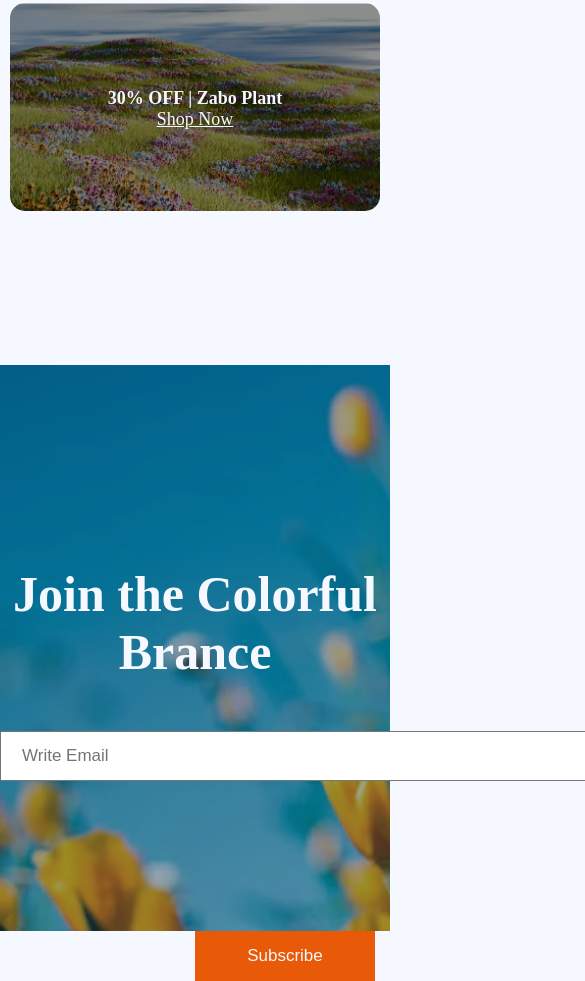
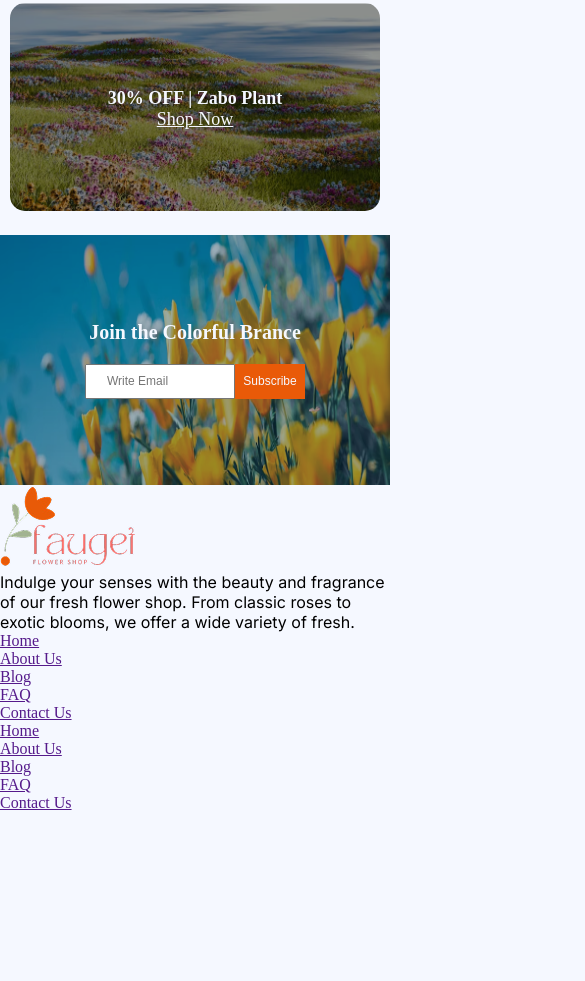
Before and after one commit to shammikabir/Flower_Shop, a plain HTML site: page index.html in a window 390 px wide. Shown: the part 3464-4445 px from the top of the page, 585 px wide, since content can reach past the window. After the commit the page ends 4276 px from the top, so only its background shows below. Drawn offline with Linux system fonts and the light colour scheme.

Commit message:
Colorful branch section added

```diff
--- a/index.html
+++ b/index.html
@@ -152,18 +152,54 @@
   </div>
  </div>
 </section>
+
+
 <!-- colorful branch section -->
  <section class="colorful-brance">
-  <div>
-      <h1>Join the Colorful Brance</h1>
-      <div class="subscribe-box">
-        <input type="text" placeholder="Write Email">
-        <button type="submit" class="subscribe-button">Subscribe</button>
-      </div>
+  <div class="brance-text">
+    <img src="./assets/news-letter-bg.png" alt="">
+     <div class="brance-details">
+       <h1>Join the Colorful Brance</h1>
+         <div class="subscribe-box">
+            <input type="text" placeholder="Write Email">
+            <button type="submit" class="subscribe-button">Subscribe</button>
+        </div>
+     </div>
   </div>
  </section>
+
+
  <!-- footer section -->
- <footer>
+ <footer class="footer-section">
+  <div class="grid-display">
+    <div>
+      <img src="./assets/logo.png" alt="">
+      <p class="inter-font">Indulge your senses with the beauty and fragrance of our fresh flower shop. From classic roses to exotic blooms, we offer a wide variety of fresh.</p>
+    </div>
+
+    <div class="features">
+      <div>
+        <ul>
+          <li><a href="">Home</a></li>
+          <li><a href="">About Us</a></li>
+          <li><a href="">Blog</a></li>
+           <li><a href="">FAQ</a></li>
+          <li><a href="">Contact Us</a></li>
+        </ul>
+      </div>
+       <div>
+        <ul>
+          <li><a href="">Home</a></li>
+          <li><a href="">About Us</a></li>
+          <li><a href="">Blog</a></li>
+           <li><a href="">FAQ</a></li>
+          <li><a href="">Contact Us</a></li>
+        </ul>
+      </div>
+
+    </div>
+
+  </div>
 
  </footer>
 </body>
--- a/style.css
+++ b/style.css
@@ -260,29 +260,40 @@ heading section */
   font-size: 32px;
 }
 /* colorful-brance section */
-.colorful-brance{
-  background-image: url(./assets/news-letter-bg.png);
-  background-repeat: no-repeat;
-  background-size: cover;
-  margin-top: 150px;
+.colorful-brance {
+  position: relative;
 
+
+}
+.colorful-brance img{
+  width: 100%;
+  display: block;
+  height: 100%;
+}
+
+.brance-text{
+  position: relative;
 }
 .colorful-brance h1{
   color: #F5F8FF;
   text-align: center;
-  padding-top: 200px;
-  padding-bottom: 50px;
   font-size: 50px;
+  margin-bottom: 20px;
 }
-.subscribe-box{
+.brance-details{
+
+  position: absolute;
+  top: 50%;
+  left: 50%;
+  transform: translate(-50%, -50%);
   text-align: center;
-  position: relative;
+  width: 100%;
+  padding: 0 20px;
+}
 
-}
 .subscribe-box input{
   width: 700px;
   height: 50px;
-  margin-bottom: 150px;
   padding-left: 20px;
   font-size: 17px;
 }
@@ -290,10 +301,11 @@ heading section */
   position: absolute;
    width: 180px;
   height: 50px;
-  border: none;
+  border-style: none;
   background-color: #E95A08;
   color: #F5F8FF;
   font-size: 17px;
+
 
 
 }
@@ -411,4 +423,30 @@ heading section */
   margin-right: 10px;
 }
 
+/* colorful brance section */
+
+ .colorful-brance h1 {
+  font-size: 20px ;
+
+ }
+
+ .subscribe-box input{
+  width: 150px;
+  height: 35px;
+  font-size: 12px;
+ }
+ .subscribe-button{
+  width: 70px;
+  height: 35px;
+  font-size: 12px;
+
+ }
+.colorful-brance img{
+  height: 250px;
 }
+   .subscribe-box {
+    max-width: 80%;
+
+   }
+
+}
```
